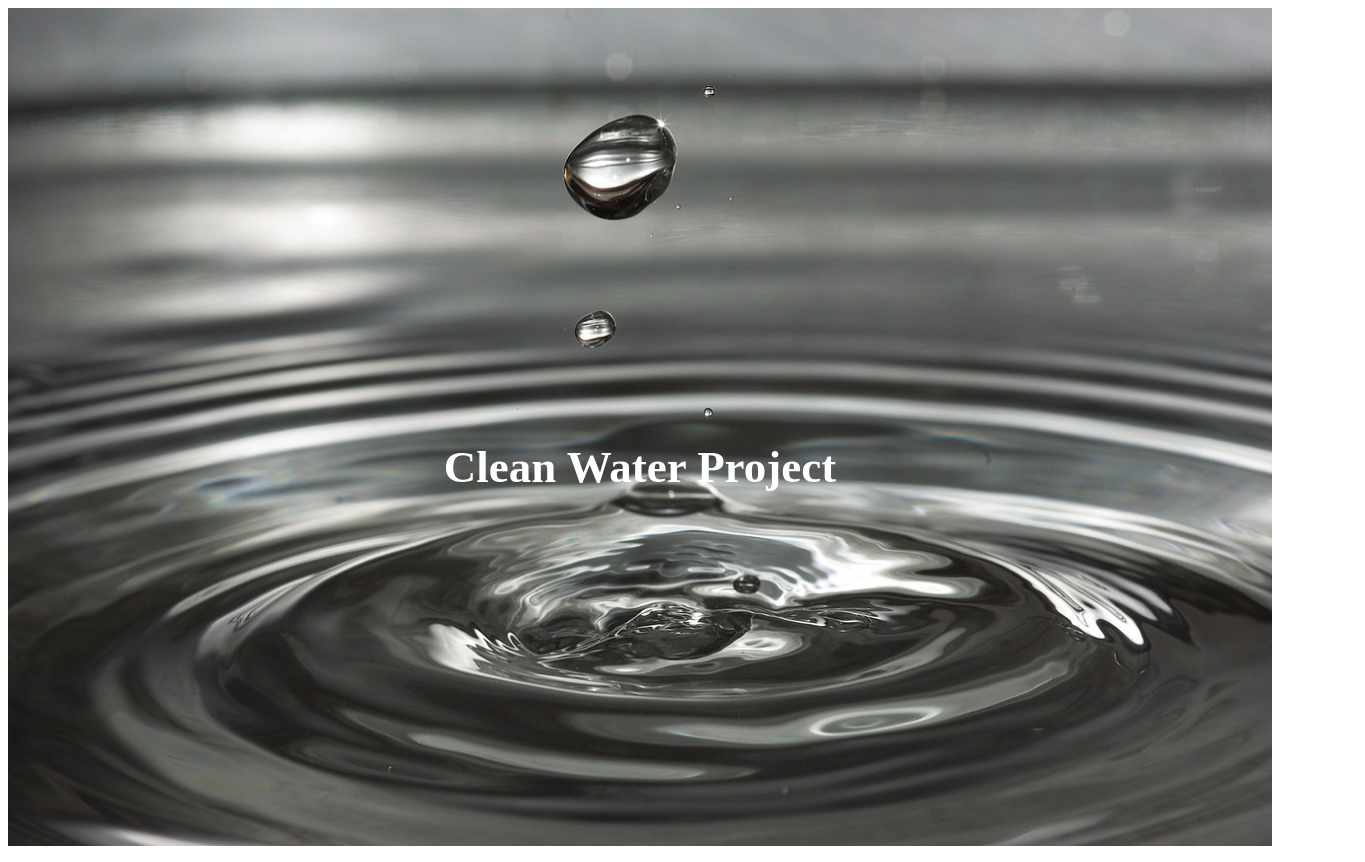
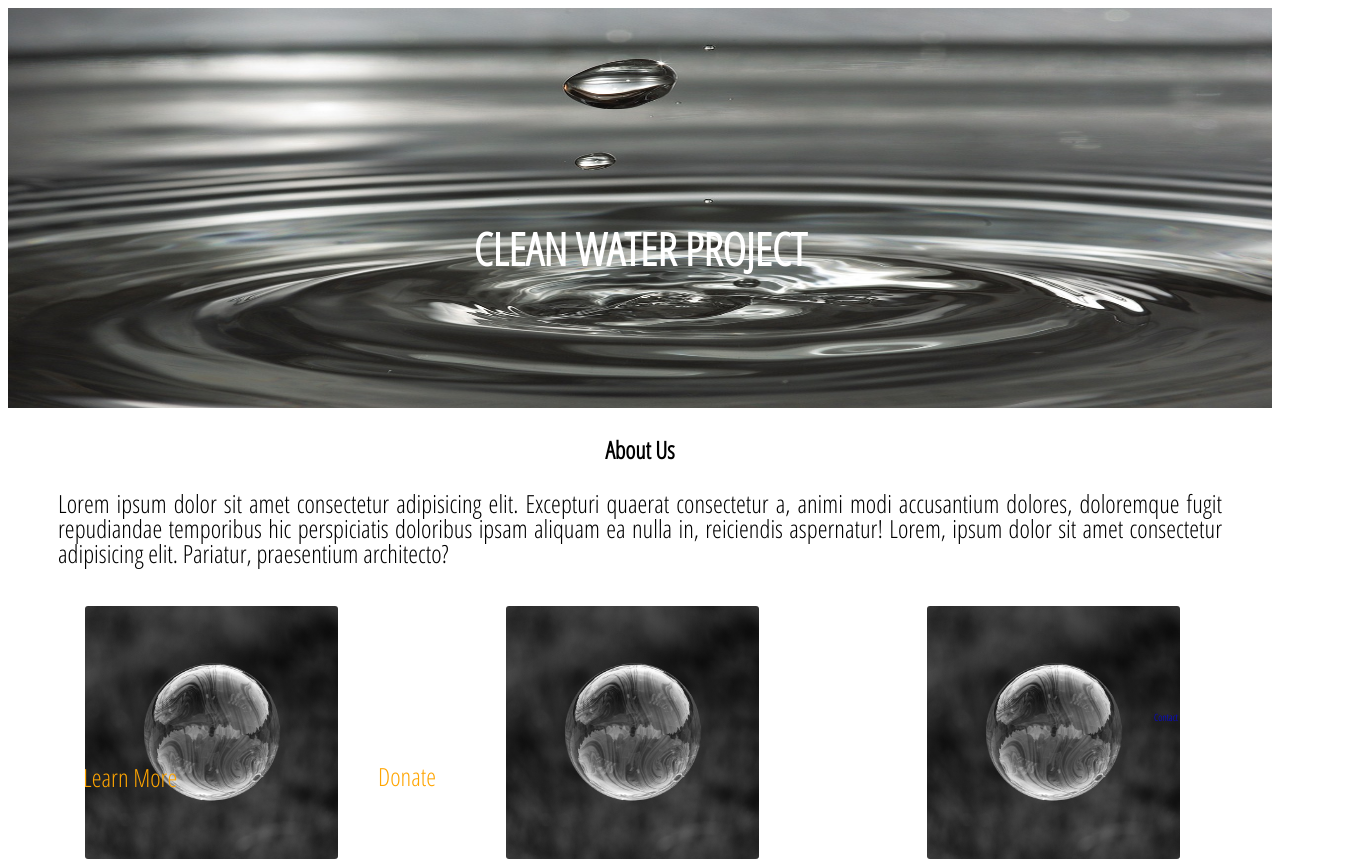
Before and after one commit to ChelsyeHannum/lab2, a plain HTML site: page index.html in a window 1280 px wide. Shown: the top 862 px of the page, 1365 px wide, since content can reach past the window. Drawn offline with Linux system fonts and the light colour scheme.

Commit message:
adjust font

```diff
--- a/css/styles.css
+++ b/css/styles.css
@@ -1,3 +1,33 @@
+body {
+    font-family: 'Open Sans Condensed', sans-serif;
+}
+
+.top {
+    position: relative;
+    text-align: center;
+    color: white;
+}
+
+.water {
+    width: 100%;
+    margin: 0;
+    height: 20%;
+    letter-spacing: 15px;
+}
+
+.header {
+    position: absolute;
+    top: 50%;
+    left: 50%;
+    transform: translate(-50%, -50%);
+    font-size: 45px;
+}
+
+.main {
+    display: flex;
+    justify-content: space-between;
+}
+
 h2 {
     display: flex;
     justify-content: center;
@@ -15,37 +45,12 @@ h2 {
     margin-right: 50px;
 }
 
-.top {
+.more {
     position: relative;
-    text-align: center;
-    color: white;
-}
-
-.main {
-    display: flex;
-    justify-content: space-between;
-}
-
-.header {
-    position: absolute;
-    top: 50%;
-    left: 50%;
-    transform: translate(-50%, -50%);
-    font-size: 45px;
-}
-
-.water {
-    width: 100%;
-    margin: 0;
-    height: 20%
 }
 
 img {
     display: inline-block;
-}
-
-.more {
-    position: relative;
 }
 
 .img {
@@ -61,8 +66,8 @@ img {
     position: absolute;
     color: orange;
     font-size: 10px;
-    right: 65px;
-    bottom: 365px;
+    right: 83px;
+    bottom: 305px;
     /*letter-spacing: 5px;*/
 }
 
@@ -70,7 +75,7 @@ img {
     position: absolute;
     color: orange;
     font-size: 10px;
-    right: 40px;
+    right: 95px;
     bottom: 225px;
     /* letter-spacing: 7px;*/
 }
@@ -79,24 +84,46 @@ img {
     position: absolute;
     color: blue;
     font-size: 10px;
-    right: 35px;
-    bottom: 60px;
+    right: 94px;
+    bottom: 135px;
     /*letter-spacing: 7px;*/
 }
 
 @media only screen and (min-width: 768px) {
-    .more {
-        display: flex;
-        flex-direction: row;
-        justify-content: space-around;
+    .water {
+        height: 400px;
     }
     .main {
         display: flex;
         flex-direction: column;
     }
+    .paragraph {
+        font-size: 25px;
+    }
+    .more {
+        display: flex;
+        flex-direction: row;
+        justify-content: space-around;
+        position: relative;
+    }
+    img {
+        display: inline-block
+    }
+    .img {
+        display: flex;
+        height: 20%;
+        width: 20%;
+    }
     .box1 {
-        left: 15px;
+        position: absolute;
+        left: 75px;
+        font-size: 25px;
+        bottom: 40px;
     }
-    .box2 {}
-    .box3 {}
+    .box2 {
+        position: absolute;
+        left: 370px;
+        font-size: 25px;
+        bottom: 66px;
+    }
 }
--- a/index.html
+++ b/index.html
@@ -5,6 +5,7 @@
     <meta charset="UTF-8">
     <meta name="viewport" content="width=device-width, initial-scale=1.0">
     <meta http-equiv="X-UA-Compatible" content="ie=edge">
+    <link href="https://fonts.googleapis.com/css?family=Open+Sans+Condensed:300" rel="stylesheet">
     <link rel="stylesheet" href="css/styles.css">
     <title>Document</title>
 </head>
@@ -13,7 +14,7 @@
 
     <section class="top">
         <img class="water" src="water.jpg" height="400">
-        <h1 class="header">Clean Water Project</h1>
+        <h1 class="header">CLEAN WATER PROJECT</h1>
     </section>
 
     <section class="main">
```
